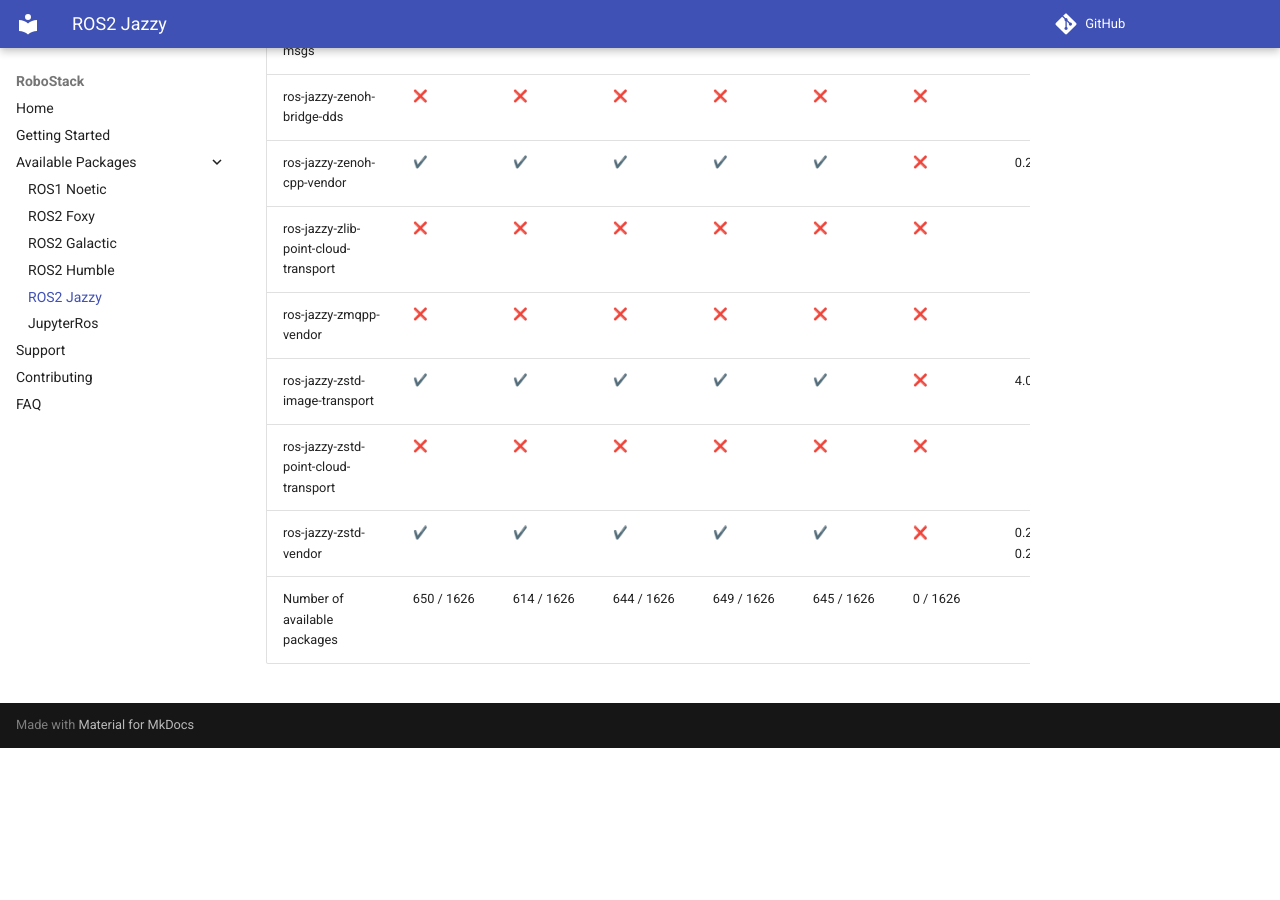
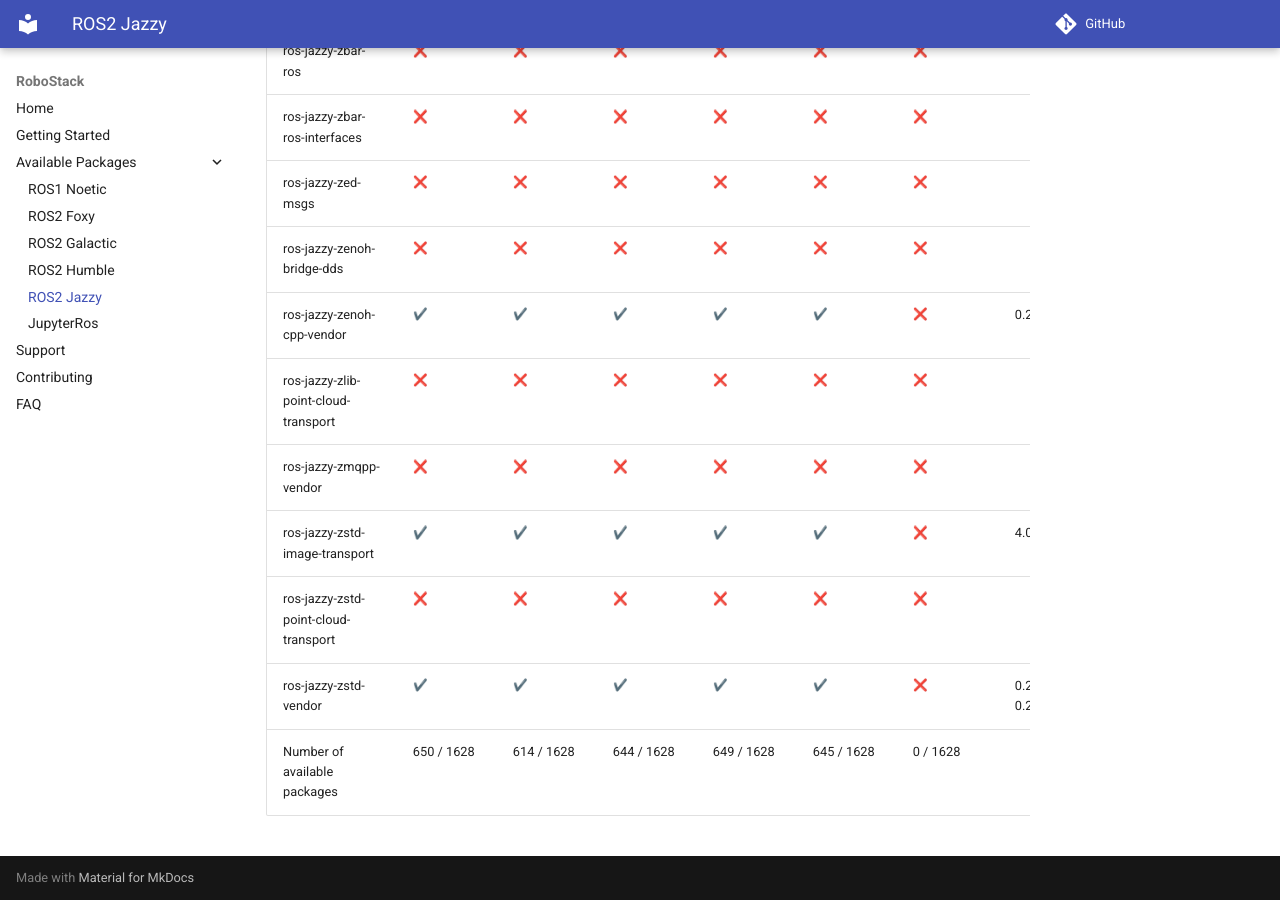
Before and after one commit to RoboStack/robostack.github.io, an MkDocs documentation site: the page built from docs/jazzy.md, in a window 1280 px wide and 900 px high, scrolled down 119860 px. Built offline with MkDocs 1.6.1 and Material for MkDocs 9.7.7, drawn with Linux system fonts in a browser that asks for light colours; emoji names are drawn with the system emoji font; comment, search, counter and statistics services are not loaded; before the commit the page ends 120608 px from its top, so only the background shows below that; some of the changed text lies outside the part shown.

Commit message:
Update tables

```diff
--- a/docs/jazzy.md
+++ b/docs/jazzy.md
@@ -1626,4 +1628,4 @@
 | ros-jazzy-zstd-image-transport | :heavy_check_mark: { data-sort='1' } | :heavy_check_mark: { data-sort='1' } | :heavy_check_mark: { data-sort='1' } | :heavy_check_mark: { data-sort='1' } | :heavy_check_mark: { data-sort='1' } | :x: { data-sort='0' } | 4.0.3, 4.0.4  |
 | ros-jazzy-zstd-point-cloud-transport | :x: { data-sort='0' } | :x: { data-sort='0' } | :x: { data-sort='0' } | :x: { data-sort='0' } | :x: { data-sort='0' } | :x: { data-sort='0' } |   |
 | ros-jazzy-zstd-vendor | :heavy_check_mark: { data-sort='1' } | :heavy_check_mark: { data-sort='1' } | :heavy_check_mark: { data-sort='1' } | :heavy_check_mark: { data-sort='1' } | :heavy_check_mark: { data-sort='1' } | :x: { data-sort='0' } | 0.26.3, 0.26.6  |
-| Number of available packages |  650 / 1626 | 614 / 1626 | 644 / 1626 | 649 / 1626 | 645 / 1626 | 0 / 1626 |
+| Number of available packages |  650 / 1628 | 614 / 1628 | 644 / 1628 | 649 / 1628 | 645 / 1628 | 0 / 1628 |
```
Also changed, not shown: other parts of docs/jazzy.md (+2 -0 lines), docs/humble.md (+3 -1 lines).
